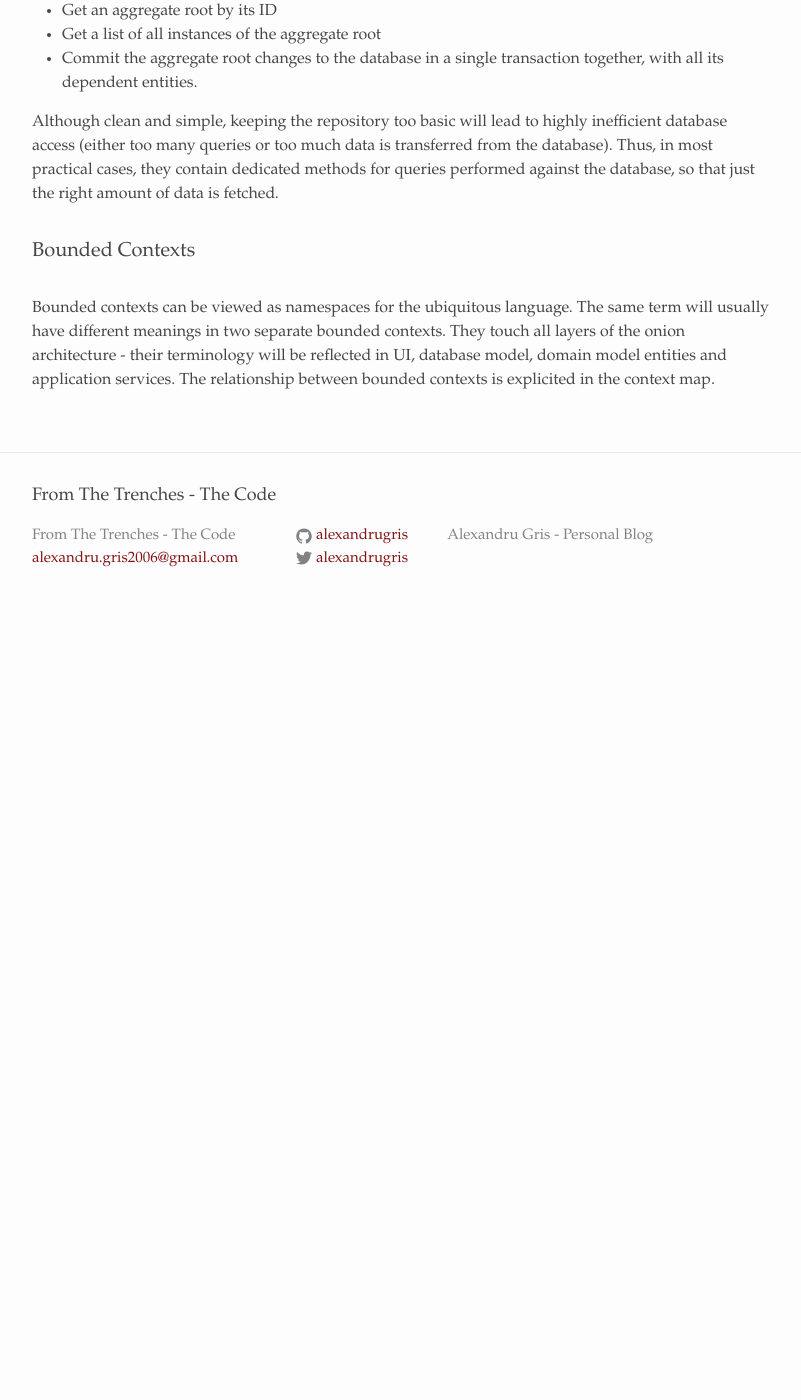
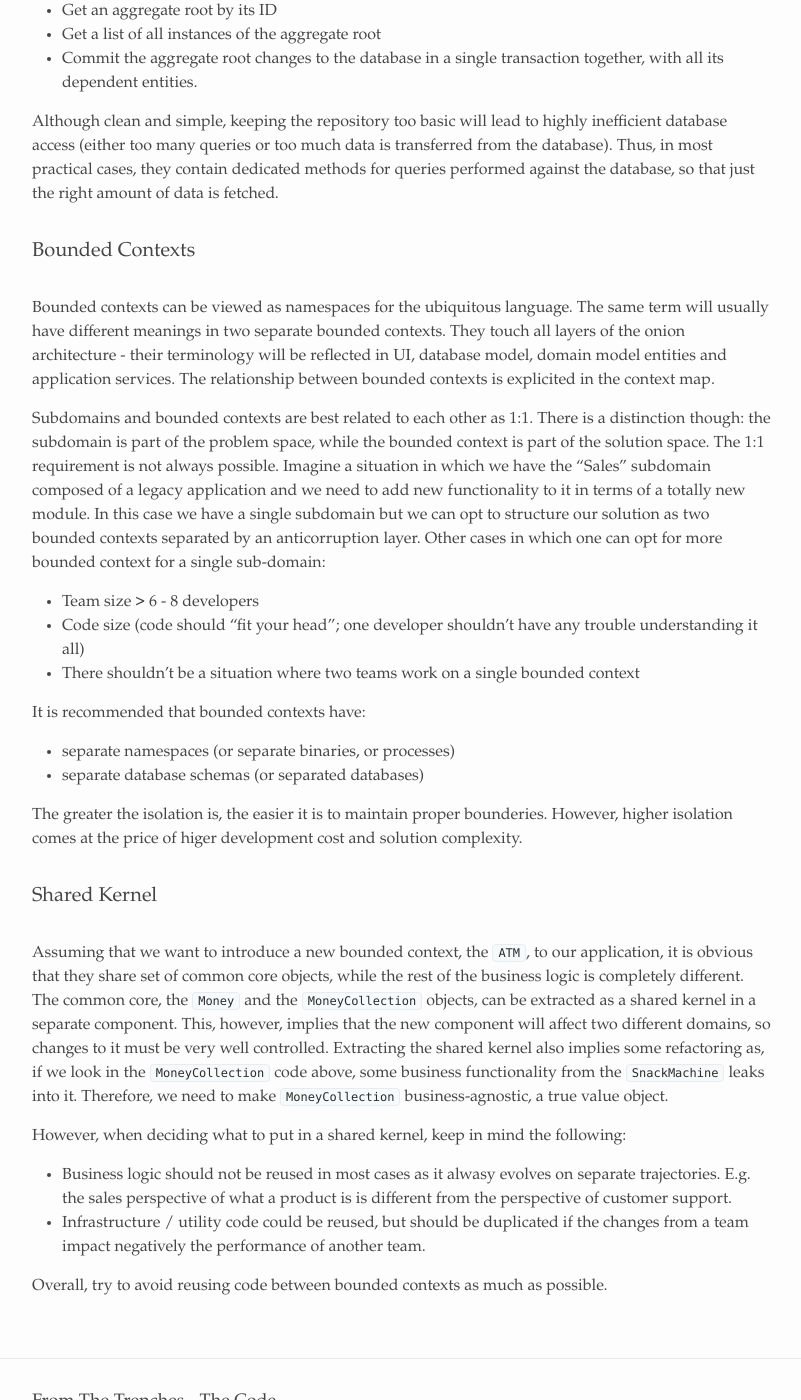
Before and after one commit to alexandrugris/my-jekyll-tech-blog, a Jekyll site: the page built from MyBlog/_posts/2017-11-27-domain-driven-design-notes.markdown, in a window 1280 px wide and 1400 px high, scrolled down 7304 px. Shown: the whole window, without its empty margins (238-1039 px from the left). Built offline with Jekyll 4.4.1, drawn with Linux system fonts in a browser that asks for light colours; before the commit the page ends 7934 px from its top, so only the background shows below that.

Commit message:
ddd updates

```diff
--- a/MyBlog/_posts/2017-11-27-domain-driven-design-notes.markdown
+++ b/MyBlog/_posts/2017-11-27-domain-driven-design-notes.markdown
@@ -287,3 +287,24 @@ Although clean and simple, keeping the repository too basic will lead to highly
 ### Bounded Contexts
 
 Bounded contexts can be viewed as namespaces for the ubiquitous language. The same term will usually have different meanings in two separate bounded contexts. They touch all layers of the onion architecture - their terminology will be reflected in UI, database model, domain model entities and application services. The relationship between bounded contexts is explicited in the context map.
+
+Subdomains and bounded contexts are best related to each other as 1:1. There is a distinction though: the subdomain is part of the problem space, while the bounded context is part of the solution space. The 1:1 requirement is not always possible. Imagine a situation in which we have the "Sales" subdomain composed of a legacy application and we need to add new functionality to it in terms of a totally new module. In this case we have a single subdomain but we can opt to structure our solution as two bounded contexts separated by an anticorruption layer. Other cases in which one can opt for more bounded context for a single sub-domain:
+- Team size > 6 - 8 developers
+- Code size (code should "fit your head"; one developer shouldn't have any trouble understanding it all)
+- There shouldn't be a situation where two teams work on a single bounded context
+
+It is recommended that bounded contexts have:
+- separate namespaces (or separate binaries, or processes)
+- separate database schemas (or separated databases)
+
+The greater the isolation is, the easier it is to maintain proper bounderies. However, higher isolation comes at the price of higer development cost and solution complexity.
+
+### Shared Kernel
+
+Assuming that we want to introduce a new bounded context, the `ATM`, to our application, it is obvious that they share set of common core objects, while the rest of the business logic is completely different. The common core, the `Money` and the `MoneyCollection` objects, can be extracted as a shared kernel in a separate component. This, however, implies that the new component will affect two different domains, so changes to it must be very well controlled. Extracting the shared kernel also implies some refactoring as, if we look in the `MoneyCollection` code above, some business functionality from the `SnackMachine` leaks into it. Therefore, we need to make `MoneyCollection` business-agnostic, a true value object.
+
+However, when deciding what to put in a shared kernel, keep in mind the following:
+- Business logic should not be reused in most cases as it alwasy evolves on separate trajectories. E.g. the sales perspective of what a product is is different from the perspective of customer support.
+- Infrastructure / utility code could be reused, but should be duplicated if the changes from a team impact negatively the performance of another team.
+
+Overall, try to avoid reusing code between bounded contexts as much as possible.
```
